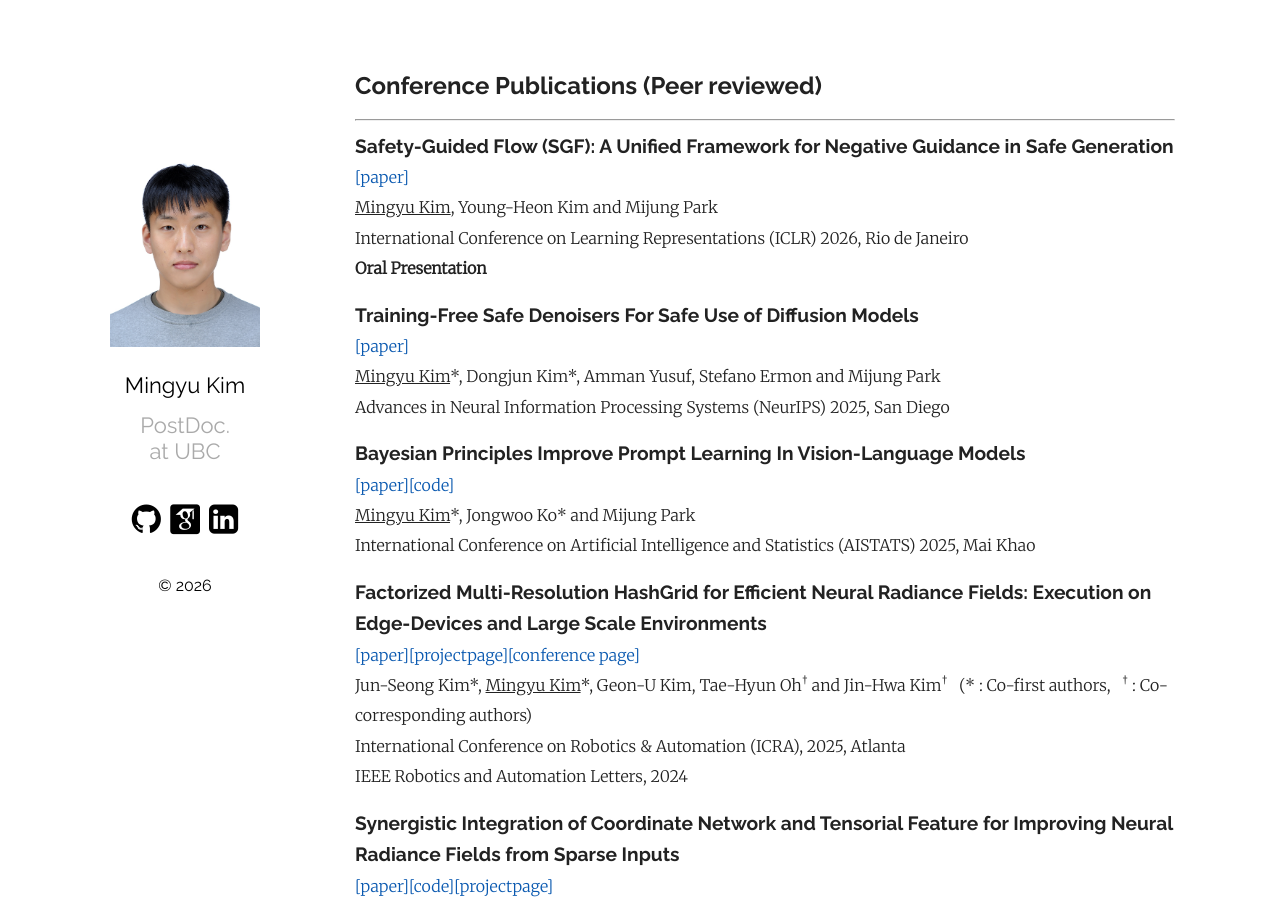
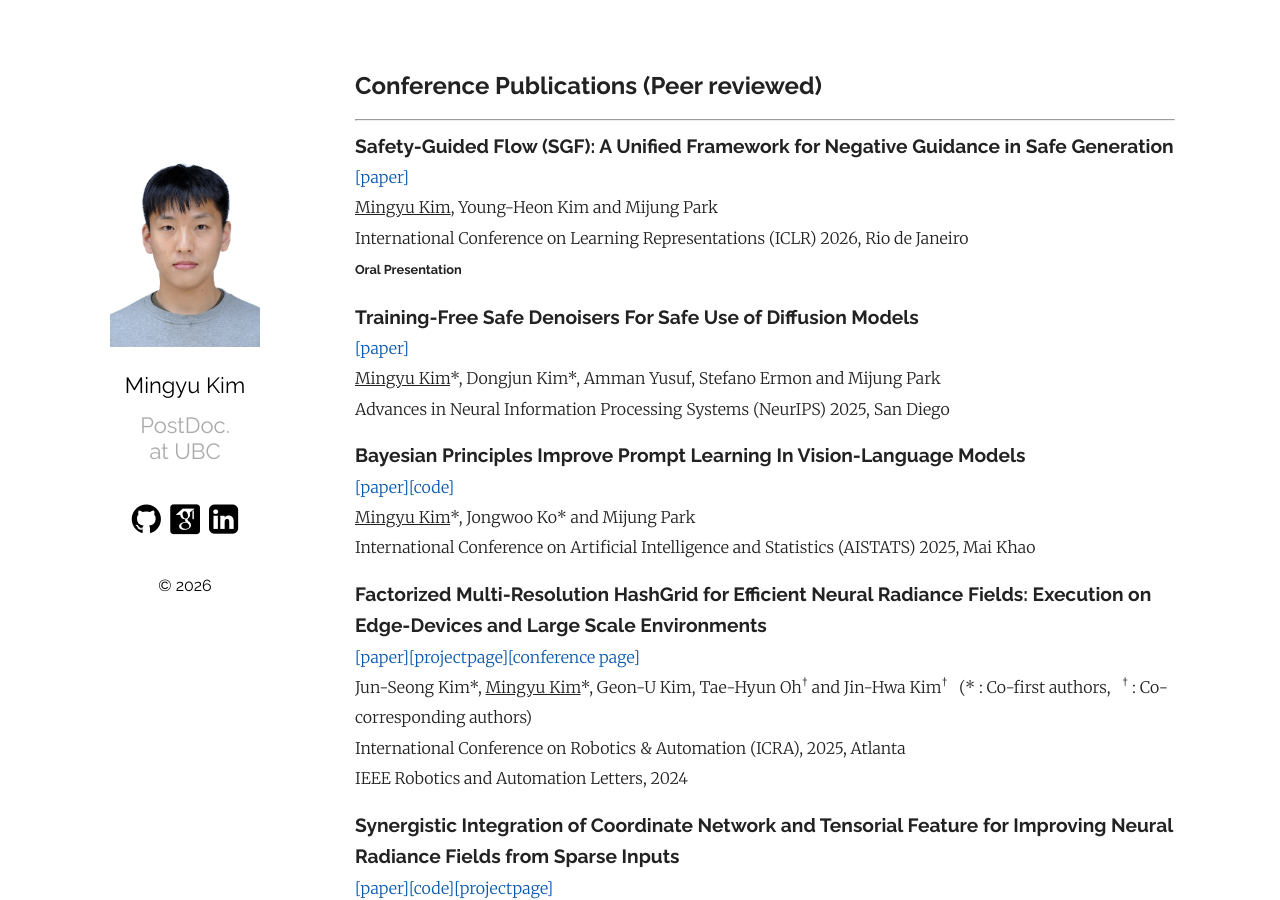
Before and after one commit to MingyuKim87/MingyuKim87.github.io, a Jekyll site: the page built from index.md, in a window 1280 px wide and 900 px high, scrolled down 1111 px. Built offline with Jekyll 4.4.1, drawn with Linux system fonts in a browser that asks for light colours; some web fonts are replaced.

Commit message:
Update index.md

```diff
--- a/index.md
+++ b/index.md
@@ -50,7 +50,7 @@ Email : mgyu.kim [at] ubc.ca
 [[paper]][sgf_openreview]
 <U>Mingyu Kim</U>, Young-Heon Kim and Mijung Park
 International Conference on Learning Representations (ICLR) 2026, Rio de Janeiro
-**Oral Presentation**
+**<span style="font-family:Raleway; font-size:0.8em;">Oral Presentation</span>**
 
 **<span style="font-family:Raleway; font-size:1.2em;">Training-Free Safe Denoisers For Safe Use of Diffusion Models</span>**
 [[paper]][safe_denoiser_arxiv]
```
